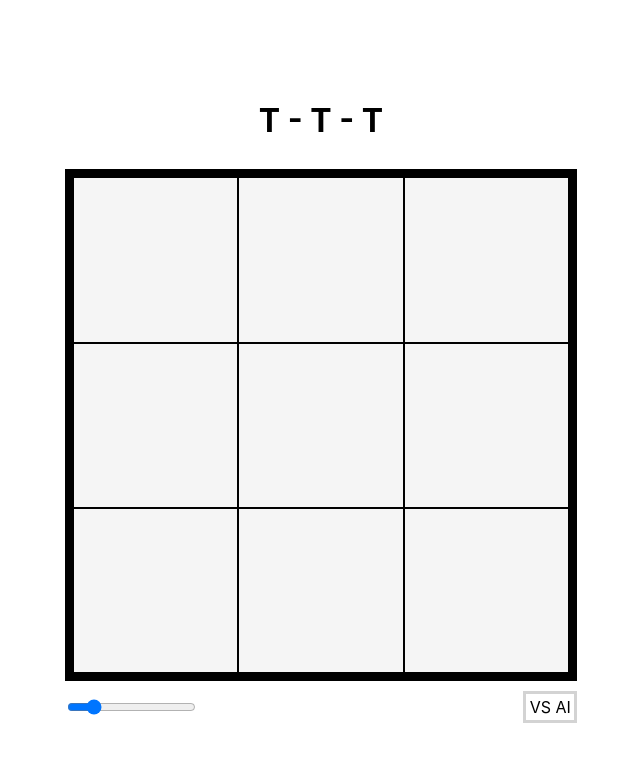
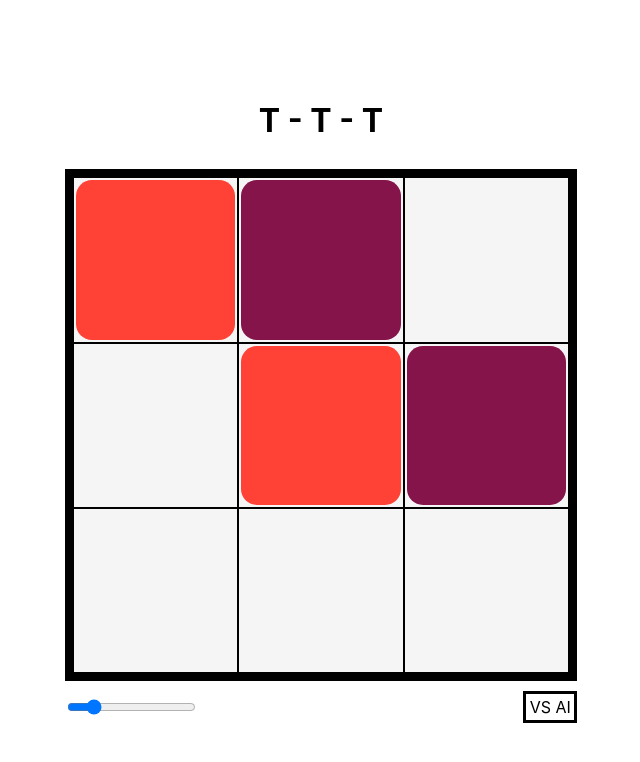
Before and after one commit to mikemfleming/tic-tac-toe, a Next.js app: page / in a window 1280 px wide. Shown: the top 762 px of the page, without its empty margins (319-959 px from the left). Built offline with nearby package versions, Linux system fonts and the light colour scheme.

Commit message:
wip(ai): always returns +Infinity

```diff
--- a/pages/index.js
+++ b/pages/index.js
@@ -6,7 +6,7 @@ import reducer, {
   RESIZE_GRID,
   PROCESS_BOARD,
   TOGGLE_AI,
-  AI_MOVE
+  AI_MOVE,
 } from "../state/reducer";
 import styles from "../styles/Home.module.css";
 
@@ -25,14 +25,16 @@ export default function Home() {
 
     dispatch({ type: PROCESS_BOARD });
   };
-  const handleSlider = ({ target: { value } }) => dispatch({
-    type: RESIZE_GRID,
-    payload: { newSize: parseInt(value) },
-  });
-  const handleAIClick = () => dispatch({ type: TOGGLE_AI })
+  const handleSlider = ({ target: { value } }) =>
+    dispatch({
+      type: RESIZE_GRID,
+      payload: { newSize: parseInt(value) },
+    });
+  const handleAIClick = () => dispatch({ type: TOGGLE_AI });
 
-  if (!state.winner && !state.draw && state.ai && state.currentUser === '0') {
-    dispatch({ type: AI_MOVE })
+  if (!state.winner && !state.draw && state.ai && state.currentUser === "0") {
+    dispatch({ type: AI_MOVE });
+    dispatch({ type: PROCESS_BOARD });
   }
 
   return (
@@ -55,7 +57,11 @@ export default function Home() {
                 <div
                   className={styles.cell}
                   key={j}
-                  {...(!state.winner && cellValue === "" && (!state.ai || state.currentUser === 'X') && { onClick: handleCellClick(i, j) })}
+                  {...(!state.winner &&
+                    cellValue === "" &&
+                    (!state.ai || state.currentUser === "X") && {
+                      onClick: handleCellClick(i, j),
+                    })}
                 >
                   <div className={cellStyleMapping[cellValue]} />
                 </div>
@@ -82,7 +88,11 @@ export default function Home() {
             </div>
           )}
           <div
-            className={[styles.ai, state.ai && styles.active,  state.movesMade === 0 && styles.pointer].join(' ')}
+            className={[
+              styles.ai,
+              state.ai && styles.active,
+              state.movesMade === 0 && styles.pointer,
+            ].join(" ")}
             {...(state.movesMade === 0 && { onClick: handleAIClick })}
           >
             vs ai
--- a/state/reducer.js
+++ b/state/reducer.js
@@ -4,15 +4,16 @@ export const USER_MOVE = "user_move";
 export const RESET_GRID = "reset_grid";
 export const RESIZE_GRID = "resize_grid";
 export const PROCESS_BOARD = "process_board";
-export const TOGGLE_AI = 'toggle_ai'
-export const AI_MOVE = 'ai_move'
+export const TOGGLE_AI = "toggle_ai";
+export const AI_MOVE = "ai_move";
 
-export default () => useReducerWithLogger(reducer, initialState);
+const reducerWithMiddleware = () => useReducerWithLogger(reducer, initialState);
+export default reducerWithMiddleware;
 
 const initialState = {
   grid: [
-    ["", "", ""],
-    ["", "", ""],
+    ["X", "0", ""],
+    ["", "X", "0"],
     ["", "", ""],
   ],
   currentUser: "X",
@@ -22,32 +23,28 @@ const initialState = {
   draw: false,
   maxSize: 13,
   minSize: 1,
-  ai: false
+  ai: true,
 };
 
 function reducer(state, action) {
   switch (action.type) {
     case AI_MOVE:
-        let bestScore = -Infinity
-        let move
+      let bestScore = -Infinity;
+      let move;
 
       for (let i = 0; i < state.gridSize; i++) {
         for (let j = 0; j < state.gridSize; j++) {
-            const theoreticalGrid = state.grid.map(row => row.map(cell => cell))
-
-            if (theoreticalGrid[i][j] === '') {
-              let score = minimax({
-                grid: theoreticalGrid,
+          if (state.grid[i][j] === "") {
+            let nextScore = minimax({
+              grid: state.grid.map((row) => row.map((cell) => cell)),
               depth: 0,
               isMaximizing: false,
-                currentUser: state.currentUser
-              })
-
-              theoreticalGrid[i][j] = state.currentUser
-
-              if (score > bestScore) {
-                bestScore = score
-                move = { i, j }
+              currentUser: state.currentUser,
+            });
+            console.log(nextScore);
+            if (nextScore > bestScore) {
+              bestScore = nextScore;
+              move = { i, j };
             }
           }
         }
@@ -55,19 +52,20 @@ function reducer(state, action) {
 
       return {
         ...state,
-            currentUser: state.currentUser === "X" ? "0" : "X",
-            grid: state.grid.map((row, i) => row.map((cell, j) => {
+        grid: state.grid.map((row, i) =>
+          row.map((cell, j) => {
             if (i === move.i && j === move.j) {
-                return state.currentUser
+              return state.currentUser;
             }
-              return cell
-            }))
-        }
+            return cell;
+          })
+        ),
+      };
     case TOGGLE_AI:
       return {
         ...state,
-            ai: !state.ai
-        }
+        ai: !state.ai,
+      };
     case PROCESS_BOARD:
       const winner = checkForWinner(state) && state.currentUser;
       return {
@@ -108,66 +106,46 @@ function reducer(state, action) {
 }
 
 function minimax({ grid, currentUser, depth, isMaximizing }) {
-  // 🤬
-  return Math.floor(Math.random() * 3) - 1;
-  // const won = checkForWinner({
-  //   grid,
-  //   currentUser,
-  //   gridSize: grid[0].length
-  // });
+  const won = checkForWinner({
+    grid,
+    currentUser,
+    gridSize: grid[0].length,
+  });
+  if (won) {
+    return currentUser === "X" ? 10 : -10;
+  }
 
-  // if (won) {
-  //   return currentUser === 'X' ? -1 : 1
-  // }
+  // if draw
+  if (depth === Math.pow(grid[0].length, 2)) {
+    return 0;
+  }
 
-  // // if draw
-  // if (depth === Math.pow(grid[0].length, 2)) {
-  //   return 0;
-  // }
+  let bestScore = isMaximizing ? -Infinity : Infinity;
 
-  // if (isMaximizing) {
-  //   let bestScore = -Infinity;
+  grid.forEach((row, i) =>
+    row.forEach((cell, j) => {
+      // is the spot available?
+      if (cell === "") {
+        grid[i][j] = currentUser;
 
-  //   grid.forEach((row, i) => row.forEach((cell, j) => {
-  //     const nextTheoreticalGrid = grid.map(row => row.map(cell => cell))
+        const nextScore = minimax({
+          grid,
+          currentUser: currentUser === "X" ? "0" : "X",
+          depth: depth + 1,
+          isMaximizing: !isMaximizing,
+        });
 
-  //     // is the spot available?
-  //     if (cell === '') {
-  //       nextTheoreticalGrid[i][j] === 'X';
+        grid[i][j] = "";
 
-  //       const nextScore = minimax({
-  //         grid: nextTheoreticalGrid,
-  //         currentUser: currentUser === 'X' ? '0' : 'X',
-  //         depth: depth + 1,
-  //         isMaximizing: false
-  //       });
+        bestScore = isMaximizing
+          ? Math.max(nextScore, bestScore)
+          : Math.min(nextScore, bestScore);
+        // debugger
+      }
+    })
+  );
 
-  //       bestScore = Math.max(nextScore, bestScore);
-  //     }
-  //   }))
-
-  //   return bestScore;
-  // } else {
-  //   let bestScore = Infinity;
-
-  //   grid.forEach((row, i) => row.forEach((cell, j) => {
-  //     const nextTheoreticalGrid = grid.map(row => row.map(cell => cell))
-  //     // is the spot available?
-  //     if (cell === '') {
-  //       nextTheoreticalGrid[i][j] === 'X';
-
-  //       const nextScore = minimax({
-  //         grid: nextTheoreticalGrid,
-  //         currentUser: currentUser === 'X' ? '0' : 'X',
-  //         depth: depth + 1,
-  //         isMaximizing: true
-  //       });
-
-  //       bestScore = Math.min(nextScore, bestScore);
-  //     }
-  //   }))
-  //   return bestScore
-  // }
+  return bestScore;
 }
 
 function checkForWinner(state) {
```
Lines whose indentation alone changed are shown as unchanged.
